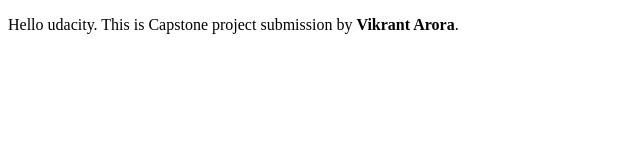
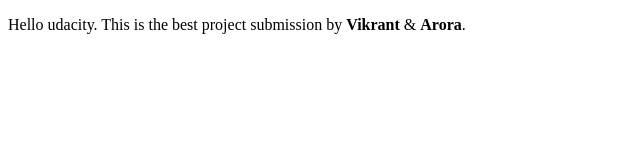
Before and after one commit to vikrantarora14/Capstone, a plain HTML site: page index.html in a window 1280 px wide. Shown: the full height of the page, 0-640 px from the left. Drawn offline with Linux system fonts and the light colour scheme.

Commit message:
deployment.yml

```diff
--- a/index.html
+++ b/index.html
@@ -4,6 +4,6 @@
     <title>Capstone project website</title>
   </head>
   <body>
-    <p>Hello udacity. This is Capstone project submission by <strong>Vikrant Arora</strong>.</p>
+    <p>Hello udacity. This is the best project submission by <strong>Vikrant</strong> & <strong>Arora</strong>.</p>
   </body>
 </html>
```
